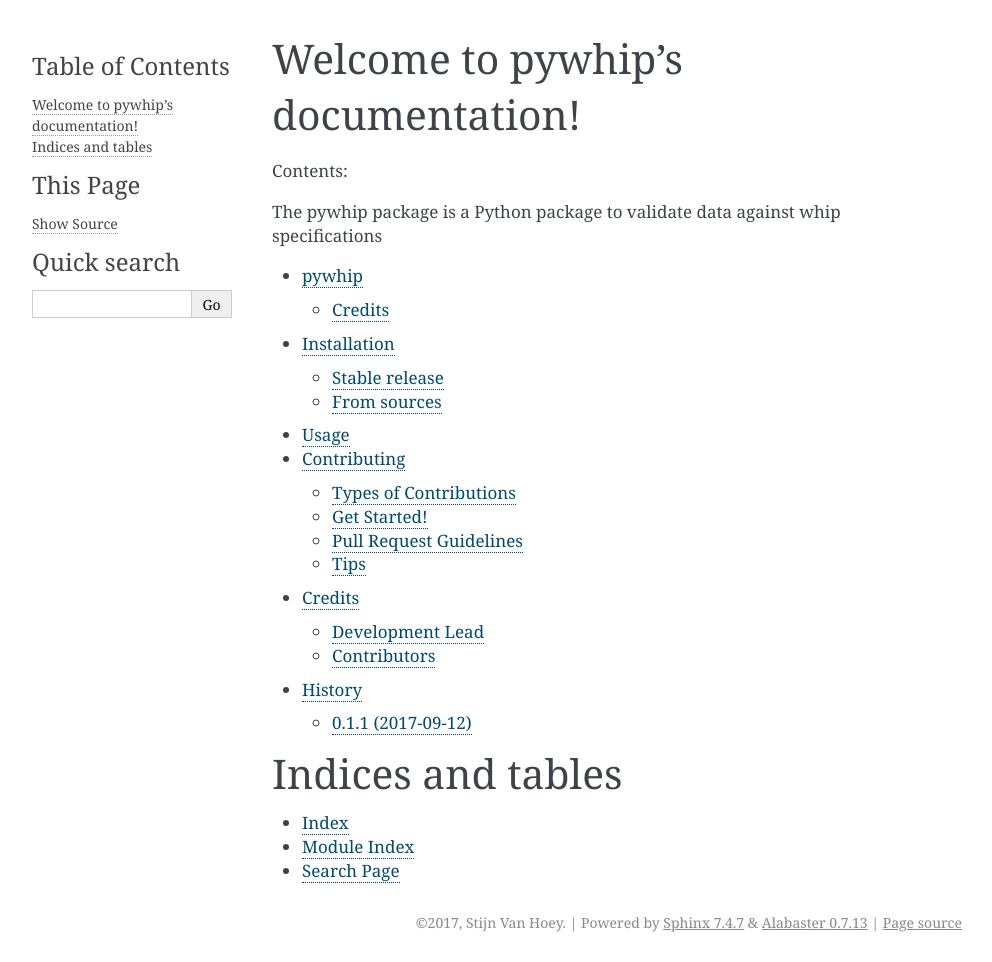
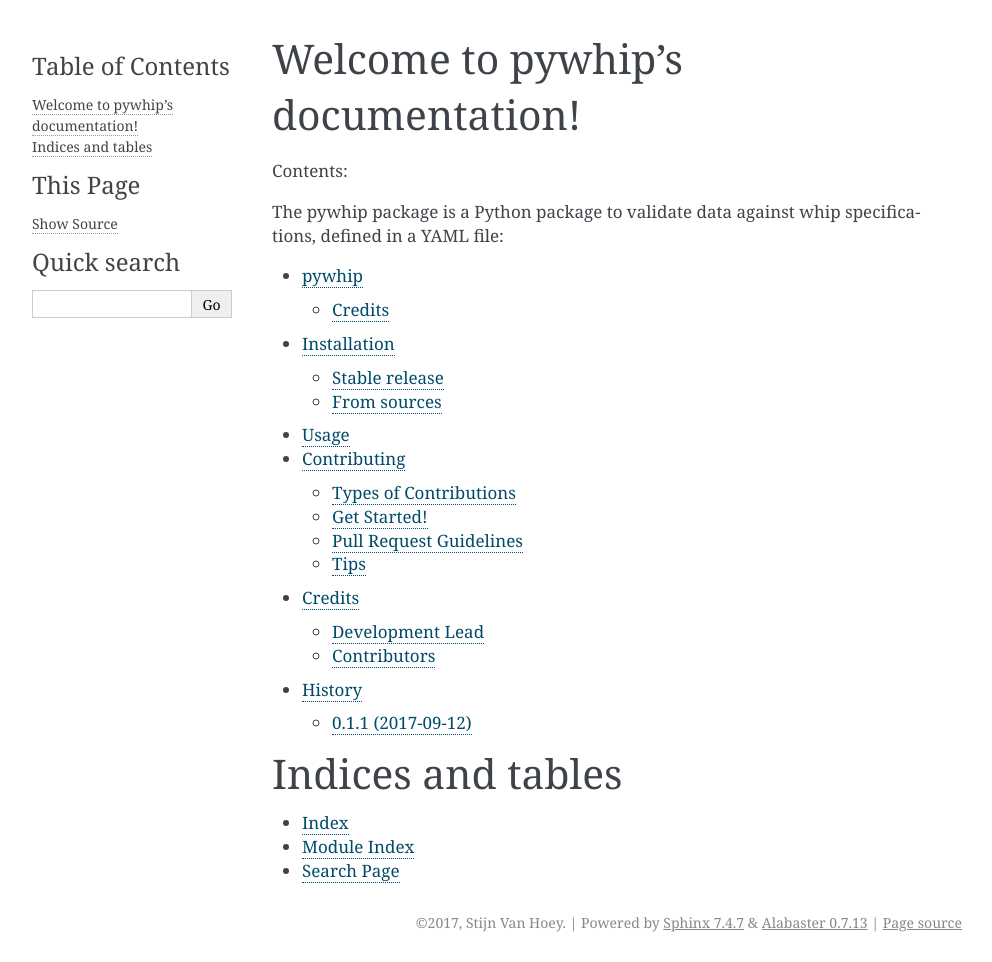
Before and after one commit to inbo/pywhip, a Sphinx documentation site: the page built from docs/index.rst, in a window 1280 px wide. Shown: the whole page, without its empty margins (148-1140 px from the left). Built offline with Sphinx 7.4.7, drawn with Linux system fonts in a browser that asks for light colours; pages that are not in the unit, such as notebooks, are missing from menus.

Commit message:
Update index.rst

```diff
--- a/docs/index.rst
+++ b/docs/index.rst
@@ -3,7 +3,7 @@ Welcome to pywhip's documentation!
 
 Contents:
 
-The pywhip package is a Python package to validate data against whip specifications
+The pywhip package is a Python package to validate data against whip specifications, defined in a YAML file:
 
 .. toctree::
    :maxdepth: 2
```
